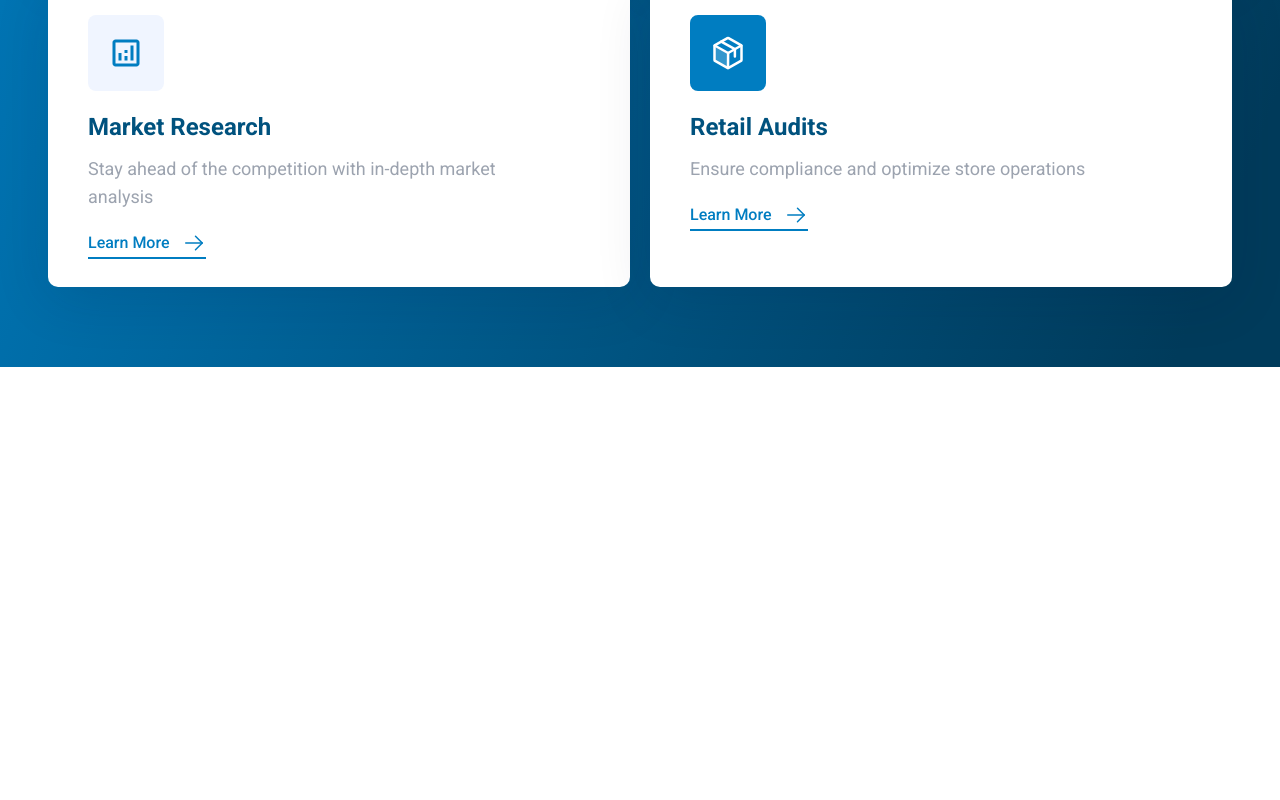
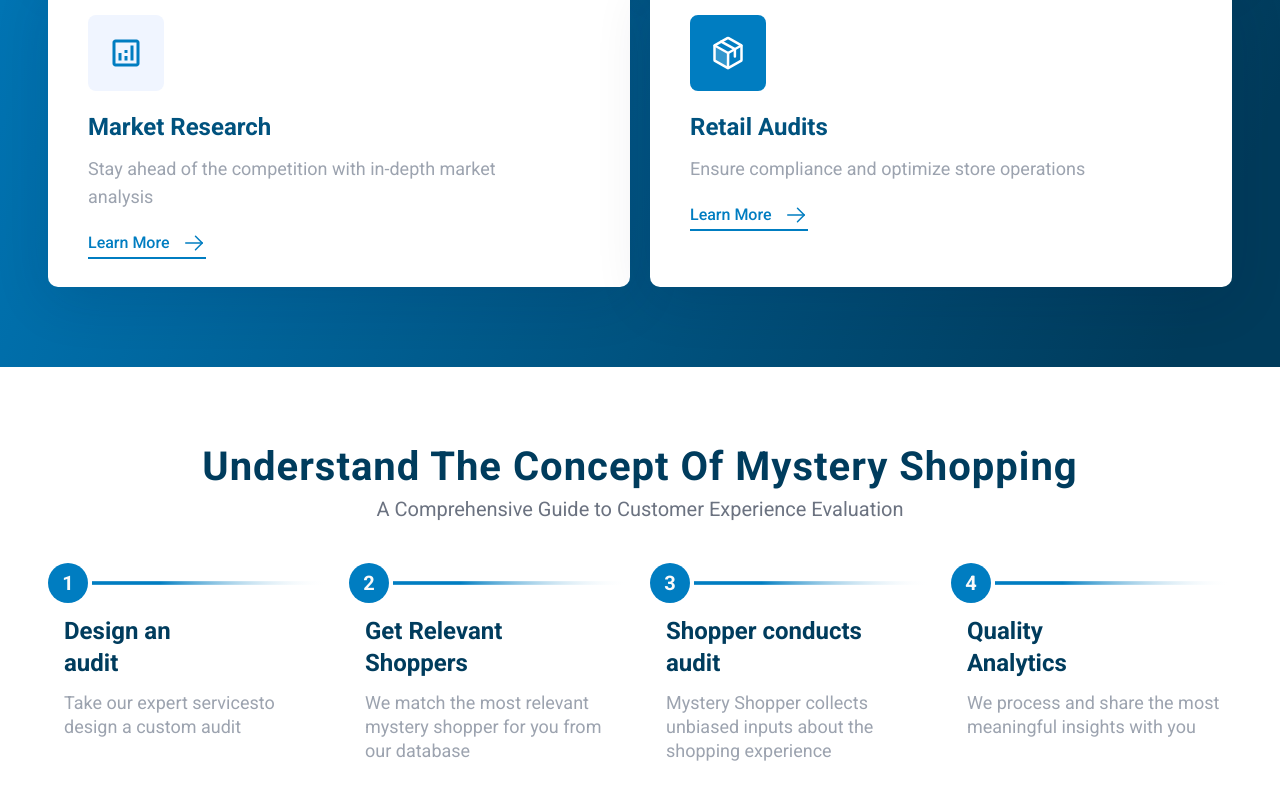
Before and after one commit to tarifalhasan/floorwalk, a Next.js app: page / in a window 1280 px wide. Shown: the part 2536-3336 px from the top of the page. Before the commit the page ends 2903 px from the top, so only its background shows below. Built offline with nearby package versions, Linux system fonts and the light colour scheme.

Commit message:
Section4

```diff
--- /dev/null
+++ b/app/(home)/_components/Section4.tsx
@@ -0,0 +1,181 @@
+const Section4 = () => {
+  return (
+    <section className="container py-10 xl:py-20">
+      <div className="space-y-2">
+        <h2 className="text-[2rem] leading-[100%] tracking-[1px] capitalize text-center text-skin-primary-1000 font-bold xl:text-[2.5rem]">
+          Understand the Concept of Mystery Shopping
+        </h2>
+        <p className="text-base text-center xl:text-xl text-skin-neutral-600 font-normal font-lato">
+          A Comprehensive Guide to Customer Experience Evaluation
+        </p>
+      </div>
+      <div className="pt-10 grid sm:grid-cols-2 gap-5 lg:grid-cols-4">
+        <div>
+          <div className="flex items-center gap-1">
+            <div className="w-10 h-10 grid place-items-center rounded-full bg-skin-primary">
+              <span className="text-xl font-bold  font-lato  text-skin-base-white">
+                1
+              </span>
+            </div>
+            <svg
+              width={261}
+              height={4}
+              className="flex-1"
+              viewBox="0 0 261 4"
+              fill="none"
+              xmlns="http://www.w3.org/2000/svg"
+            >
+              <rect width={261} height={4} fill="url(#paint0_linear_1_3510)" />
+              <defs>
+                <linearGradient
+                  id="paint0_linear_1_3510"
+                  x1={0}
+                  y1={2}
+                  x2={261}
+                  y2={2}
+                  gradientUnits="userSpaceOnUse"
+                >
+                  <stop offset="0.285" stopColor="#007DC1" />
+                  <stop offset={1} stopColor="white" stopOpacity={0} />
+                </linearGradient>
+              </defs>
+            </svg>
+          </div>
+          <div className="pl-4 pt-3">
+            <h4 className="text-xl lg:text-2xl font-bold text-skin-primary-1000">
+              Design an <br /> audit
+            </h4>
+            <p className="text-lg pt-3 font-normal text-skin-neutral-400 font-lato leading-[133%]">
+              Take our expert servicesto design a custom audit
+            </p>
+          </div>
+        </div>
+        <div>
+          <div className="flex items-center gap-1">
+            <div className="w-10 h-10 grid place-items-center rounded-full bg-skin-primary">
+              <span className="text-xl font-bold  font-lato  text-skin-base-white">
+                2
+              </span>
+            </div>
+            <svg
+              width={261}
+              height={4}
+              className="flex-1"
+              viewBox="0 0 261 4"
+              fill="none"
+              xmlns="http://www.w3.org/2000/svg"
+            >
+              <rect width={261} height={4} fill="url(#paint0_linear_1_3510)" />
+              <defs>
+                <linearGradient
+                  id="paint0_linear_1_3510"
+                  x1={0}
+                  y1={2}
+                  x2={261}
+                  y2={2}
+                  gradientUnits="userSpaceOnUse"
+                >
+                  <stop offset="0.285" stopColor="#007DC1" />
+                  <stop offset={1} stopColor="white" stopOpacity={0} />
+                </linearGradient>
+              </defs>
+            </svg>
+          </div>
+          <div className="pl-4 pt-3">
+            <h4 className="text-xl lg:text-2xl font-bold text-skin-primary-1000">
+              Get Relevant <br /> Shoppers
+            </h4>
+            <p className="text-lg pt-3 font-normal text-skin-neutral-400 font-lato leading-[133%]">
+              We match the most relevant mystery shopper for you from our
+              database
+            </p>
+          </div>
+        </div>
+        <div>
+          <div className="flex items-center gap-1">
+            <div className="w-10 h-10 grid place-items-center rounded-full bg-skin-primary">
+              <span className="text-xl font-bold  font-lato  text-skin-base-white">
+                3
+              </span>
+            </div>
+            <svg
+              width={261}
+              height={4}
+              className="flex-1"
+              viewBox="0 0 261 4"
+              fill="none"
+              xmlns="http://www.w3.org/2000/svg"
+            >
+              <rect width={261} height={4} fill="url(#paint0_linear_1_3510)" />
+              <defs>
+                <linearGradient
+                  id="paint0_linear_1_3510"
+                  x1={0}
+                  y1={2}
+                  x2={261}
+                  y2={2}
+                  gradientUnits="userSpaceOnUse"
+                >
+                  <stop offset="0.285" stopColor="#007DC1" />
+                  <stop offset={1} stopColor="white" stopOpacity={0} />
+                </linearGradient>
+              </defs>
+            </svg>
+          </div>
+          <div className="pl-4 pt-3">
+            <h4 className="text-xl lg:text-2xl font-bold text-skin-primary-1000">
+              Shopper conducts <br /> audit
+            </h4>
+            <p className="text-lg pt-3 font-normal text-skin-neutral-400 font-lato leading-[133%]">
+              Mystery Shopper collects unbiased inputs about the shopping
+              experience
+            </p>
+          </div>
+        </div>
+        <div>
+          <div className="flex items-center gap-1">
+            <div className="w-10 h-10 grid place-items-center rounded-full bg-skin-primary">
+              <span className="text-xl font-bold  font-lato  text-skin-base-white">
+                4
+              </span>
+            </div>
+            <svg
+              width={261}
+              height={4}
+              className="flex-1"
+              viewBox="0 0 261 4"
+              fill="none"
+              xmlns="http://www.w3.org/2000/svg"
+            >
+              <rect width={261} height={4} fill="url(#paint0_linear_1_3510)" />
+              <defs>
+                <linearGradient
+                  id="paint0_linear_1_3510"
+                  x1={0}
+                  y1={2}
+                  x2={261}
+                  y2={2}
+                  gradientUnits="userSpaceOnUse"
+                >
+                  <stop offset="0.285" stopColor="#007DC1" />
+                  <stop offset={1} stopColor="white" stopOpacity={0} />
+                </linearGradient>
+              </defs>
+            </svg>
+          </div>
+          <div className="pl-4 pt-3">
+            <h4 className="text-xl  lg:text-2xl font-bold text-skin-primary-1000">
+              Quality <br />
+              Analytics
+            </h4>
+            <p className="text-lg pt-3 font-normal text-skin-neutral-400 font-lato leading-[133%]">
+              We process and share the most meaningful insights with you
+            </p>
+          </div>
+        </div>
+      </div>
+    </section>
+  );
+};
+
+export default Section4;
--- a/app/(home)/page.tsx
+++ b/app/(home)/page.tsx
@@ -1,6 +1,7 @@
 import Section1 from "./_components/Section1";
 import Section2 from "./_components/Section2";
 import Section3 from "./_components/Section3";
+import Section4 from "./_components/Section4";
 
 export default function Home() {
   return (
@@ -8,6 +9,7 @@ export default function Home() {
       <Section1 />
       <Section2 />
       <Section3 />
+      <Section4 />
     </>
   );
 }
```
